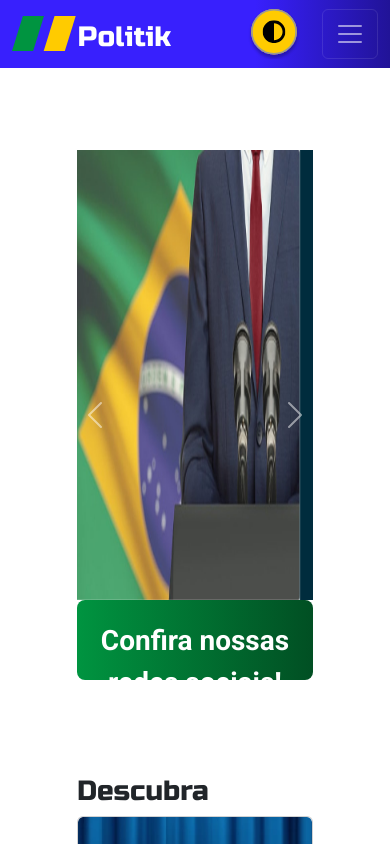
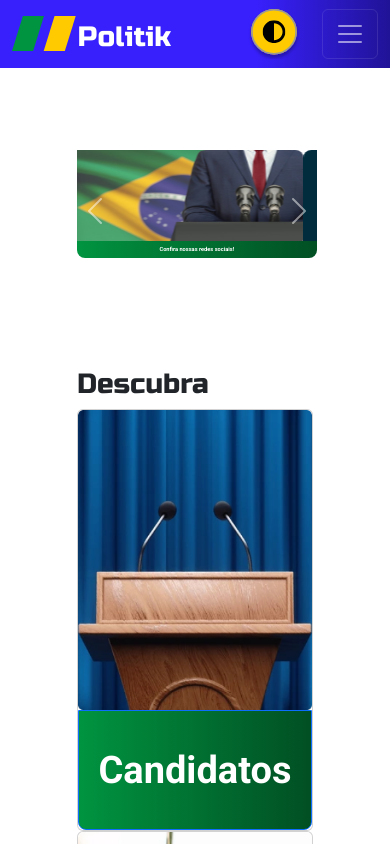
Before and after one commit to FilipeFCampos/Politik, an Angular app: page / in a window 390 px wide. Shown: the top 844 px of the page. Built offline with nearby package versions, Linux system fonts and the light colour scheme.

Commit message:
Trabalhando na responsividade da home

```diff
--- a/src/app/carousel/carousel.component.scss
+++ b/src/app/carousel/carousel.component.scss
@@ -1,18 +1,19 @@
 #carousel-baixo{
     display: flex;
-    border-radius: var(--Corner-Small, 8px);
+    border-bottom-left-radius: var(--Corner-Small, 8px);
+    border-bottom-right-radius: var(--Corner-Small, 8px);
     background: var(--green-gradient);
-    padding-top: 20px;
-    padding-bottom: 20px;
+    padding-top: 1.042vw;
+    padding-bottom: 1.042vw;
     color: var(--alternative-text);
     justify-content: center;
     text-align: center;
     font-family: 'Roboto';
-    font-size: 28px;
+    font-size: 1.458vw;
     font-style: normal;
     font-weight: 600;
     /*line-height: normal;*/
-    height: 80px;
+    height: 4.167vw;
 }
 
 #link-carousel{
@@ -21,6 +22,20 @@
 }
 
 #images-carousel{
-    width: 450px;
-    height: 450px;
+    width: 23.438vw;
+    height: 23.438vw;
+    border-radius: 8px 8px 0px 0px;
+    overflow: hidden;
 }
+
+#carouselExampleCaptions {
+    display: flex;
+    flex-direction: column;
+    height: 31.51vw;
+    width: 61.458vw;
+    aspect-ratio: 61.458vw / 31.51vw;
+}
+
+@media (max-width: 600px) {
+
+}
```
